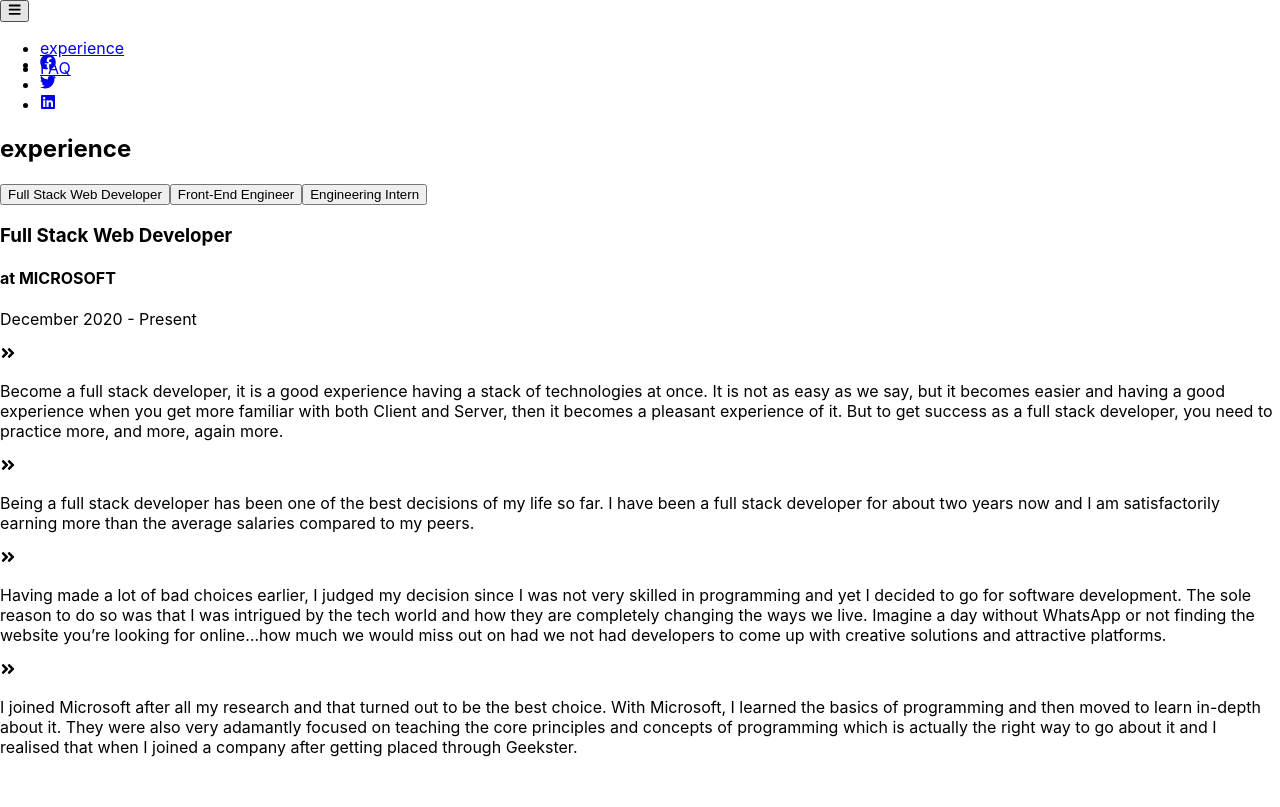
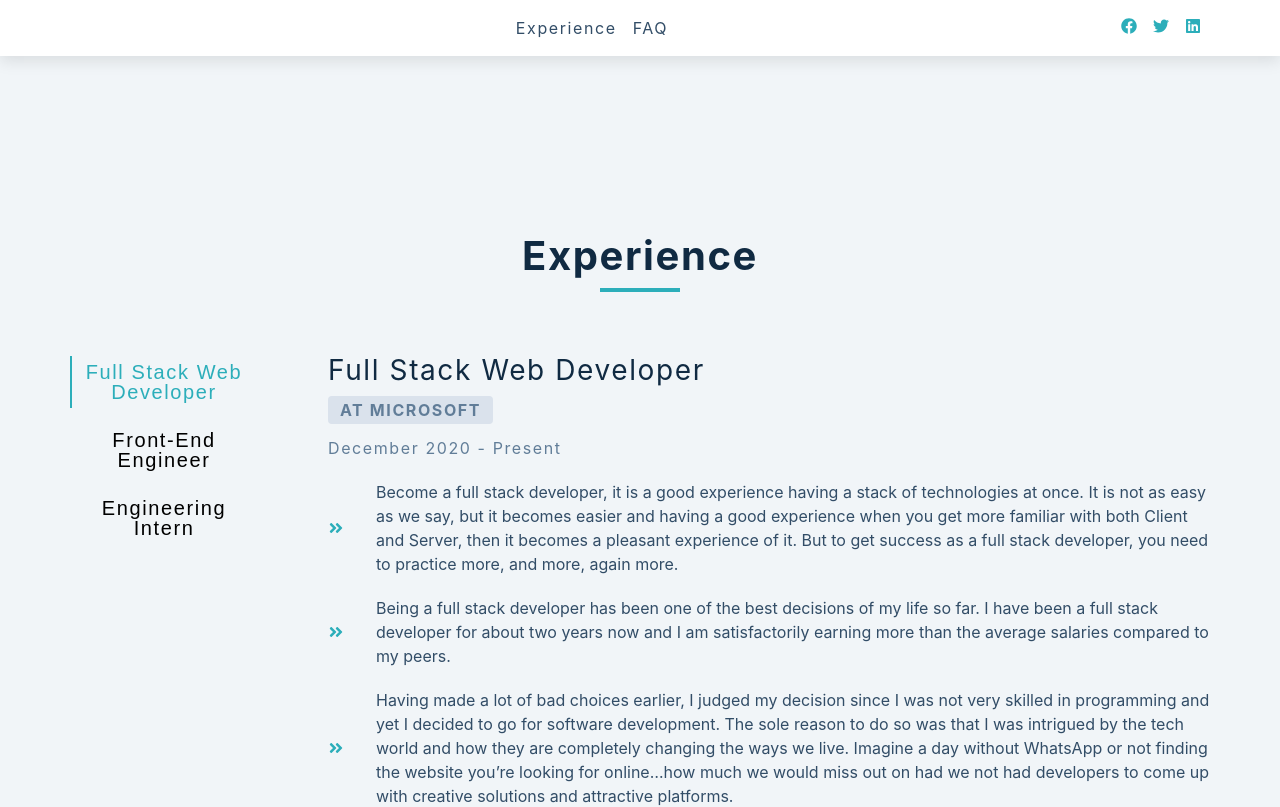
Before and after one commit to maraja12/domaci-react, a React (Create React App) app: page / in a window 1280 px wide. Shown: the top 807 px of the page. Built offline with nearby package versions, Linux system fonts and the light colour scheme.

Commit message:
Stilizovana stranica Exception

```diff
--- a/src/components/Navbar.js
+++ b/src/components/Navbar.js
@@ -2,6 +2,7 @@
 import React, { useState, useRef, useEffect } from 'react';
 import { FaBars } from 'react-icons/fa';
 import { links, social } from '../data/links';
+import './Navbar.css';
 
 const Navbar = () => {
   const [showLinks, setShowLinks] = useState(false);
--- /dev/null
+++ b/src/pages/Experience.css
@@ -0,0 +1,245 @@
+:root {
+
+    --clr-primary-1: hsl(184, 91%, 17%);
+    --clr-primary-2: hsl(185, 84%, 25%);
+    --clr-primary-3: hsl(185, 81%, 29%);
+    --clr-primary-4: hsl(184, 77%, 34%);
+    --clr-primary-5: #2caeba;
+
+    --clr-primary-6: hsl(185, 57%, 50%);
+    --clr-primary-7: hsl(184, 65%, 59%);
+    --clr-primary-8: hsl(184, 80%, 74%);
+    --clr-primary-9: hsl(185, 94%, 87%);
+    --clr-primary-10: hsl(186, 100%, 94%);
+
+    --clr-grey-1: hsl(209, 61%, 16%);
+    --clr-grey-2: hsl(211, 39%, 23%);
+    --clr-grey-3: hsl(209, 34%, 30%);
+    --clr-grey-4: hsl(209, 28%, 39%);
+
+    --clr-grey-5: hsl(210, 22%, 49%);
+    --clr-grey-6: hsl(209, 23%, 60%);
+    --clr-grey-7: hsl(211, 27%, 70%);
+    --clr-grey-8: hsl(210, 31%, 80%);
+    --clr-grey-9: hsl(212, 33%, 89%);
+    --clr-grey-10: hsl(210, 36%, 96%);
+    --clr-white: #fff;
+    --clr-red-dark: hsl(360, 67%, 44%);
+    --clr-red-light: hsl(360, 71%, 66%);
+    --clr-green-dark: hsl(125, 67%, 44%);
+    --clr-green-light: hsl(125, 71%, 66%);
+    --clr-black: #222;
+    --transition: all 0.3s linear;
+    --spacing: 0.1rem;
+    --radius: 0.25rem;
+    --light-shadow: 0 5px 15px rgba(0, 0, 0, 0.1);
+    --dark-shadow: 0 5px 15px rgba(0, 0, 0, 0.2);
+    --max-width: 1170px;
+    --fixed-width: 620px;
+  }
+
+  *,
+  ::after,
+  ::before {
+    margin: 0;
+    padding: 0;
+    box-sizing: border-box;
+  }
+  body {
+    font-family: -apple-system, BlinkMacSystemFont, 'Segoe UI', Roboto, Oxygen,
+      Ubuntu, Cantarell, 'Open Sans', 'Helvetica Neue', sans-serif;
+    background: var(--clr-grey-10);
+    color: var(--clr-grey-1);
+    line-height: 1.5;
+    font-size: 0.875rem;
+  }
+  ul {
+    list-style-type: none;
+  }
+  a {
+    text-decoration: none;
+  }
+  h1,
+  h2,
+  h3,
+  h4 {
+    letter-spacing: var(--spacing);
+    text-transform: capitalize;
+    line-height: 1.25;
+    margin-bottom: 0.75rem;
+  }
+  h1 {
+    font-size: 3rem;
+  }
+  h2 {
+    font-size: 2rem;
+  }
+  h3 {
+    font-size: 1.25rem;
+  }
+  h4 {
+    font-size: 0.875rem;
+  }
+  p {
+    margin-bottom: 1.25rem;
+    color: var(--clr-grey-5);
+  }
+  @media screen and (min-width: 800px) {
+    h1 {
+      font-size: 4rem;
+    }
+    h2 {
+      font-size: 2.5rem;
+    }
+    h3 {
+      font-size: 1.75rem;
+    }
+    h4 {
+      font-size: 1rem;
+    }
+    body {
+      font-size: 1rem;
+    }
+    h1,
+    h2,
+    h3,
+    h4 {
+      line-height: 1;
+    }
+  }
+  .section {
+    padding-top: 100px;
+    width: 90vw;
+    margin: 5rem auto;
+    max-width: var(--max-width);
+  }
+
+  @media screen and (min-width: 992px) {
+    .section {
+      width: 95vw;
+    }
+  }
+
+  .loading {
+    text-align: center;
+  }
+
+  .underline {
+    width: 5rem;
+    height: 0.25rem;
+    margin-bottom: 1.25rem;
+    background: var(--clr-primary-5);
+    margin-left: auto;
+    margin-right: auto;
+  }
+  .title {
+    margin-bottom: 4rem;
+    text-align: center;
+  }
+  .jobs-center {
+    width: 80vw;
+    margin: 0 auto;
+    max-width: var(--max-width);
+  }
+  .btn-container {
+    display: flex;
+    flex-direction: row;
+    justify-content: center;
+    margin-bottom: 4rem;
+    flex-wrap: wrap;
+  }
+  .job-btn {
+    background: transparent;
+    border-color: transparent;
+    text-transform: capitalize;
+    font-size: 1.25rem;
+    letter-spacing: var(--spacing);
+    margin: 0 0.5rem;
+    transition: var(--transition);
+    cursor: pointer;
+    padding: 0.25rem 0;
+    line-height: 1;
+    outline-color: var(--clr-primary-10);
+  }
+  .job-btn:hover {
+    color: var(--clr-primary-5);
+    box-shadow: 0 2px var(--clr-primary-5);
+  }
+  .active-btn {
+    color: var(--clr-primary-5);
+    box-shadow: 0 2px var(--clr-primary-5);
+  }
+
+  .job-info h3 {
+    font-weight: 400;
+  }
+  .job-info h4 {
+    text-transform: uppercase;
+    color: var(--clr-grey-5);
+    background: var(--clr-grey-9);
+    display: inline-block;
+    padding: 0.375rem 0.75rem;
+    border-radius: var(--radius);
+  }
+  .job-date {
+    letter-spacing: var(--spacing);
+  }
+  .job-desc {
+    display: grid;
+    grid-template-columns: auto 1fr;
+    column-gap: 2rem;
+    align-items: center;
+    margin-bottom: 1.25rem;
+  }
+  .job-desc p {
+    margin-bottom: 0;
+    color: var(--clr-grey-3);
+  }
+  .job-icon {
+    color: var(--clr-primary-5);
+  }
+  @media screen and (min-width: 992px) {
+    .jobs-center {
+      width: 90vw;
+      display: grid;
+      grid-template-columns: 200px 1fr;
+      column-gap: 4rem;
+    }
+    .btn-container {
+      flex-direction: column;
+      justify-content: flex-start;
+    }
+    .job-btn {
+      margin-bottom: 1rem;
+    }
+    .active-btn {
+      box-shadow: -2px 0 var(--clr-primary-5);
+    }
+    .job-btn:hover {
+      box-shadow: -2px 0 var(--clr-primary-5);
+    }
+  }
+  .btn {
+    text-transform: uppercase;
+    background: var(--clr-primary-5);
+    color: var(--clr-primary-9);
+    padding: 0.375rem 0.75rem;
+    letter-spacing: var(--spacing);
+    font-weight: 700;
+    -webkit-transition: var(--transition);
+    transition: var(--transition);
+    font-size: 0.875rem;
+    border: 2px solid transparent;
+    cursor: pointer;
+    box-shadow: 0 1px 3px rgba(0, 0, 0, 0.2);
+    border-radius: var(--radius);
+    display: block;
+    width: 12rem;
+    text-align: center;
+    margin: 0 auto;
+    margin-top: 3rem;
+  }
+  .btn:hover {
+    color: var(--clr-primary-1);
+    background: var(--clr-primary-8);
+  }
--- a/src/pages/Experience.js
+++ b/src/pages/Experience.js
@@ -1,6 +1,7 @@
 import React, { useState } from 'react';
 import { FaAngleDoubleRight } from 'react-icons/fa';
 import { jobs } from '../data/experience';
+import './Experience.css';
 
 const Experience = () => {
   const [value, setValue] = useState(0);
```
